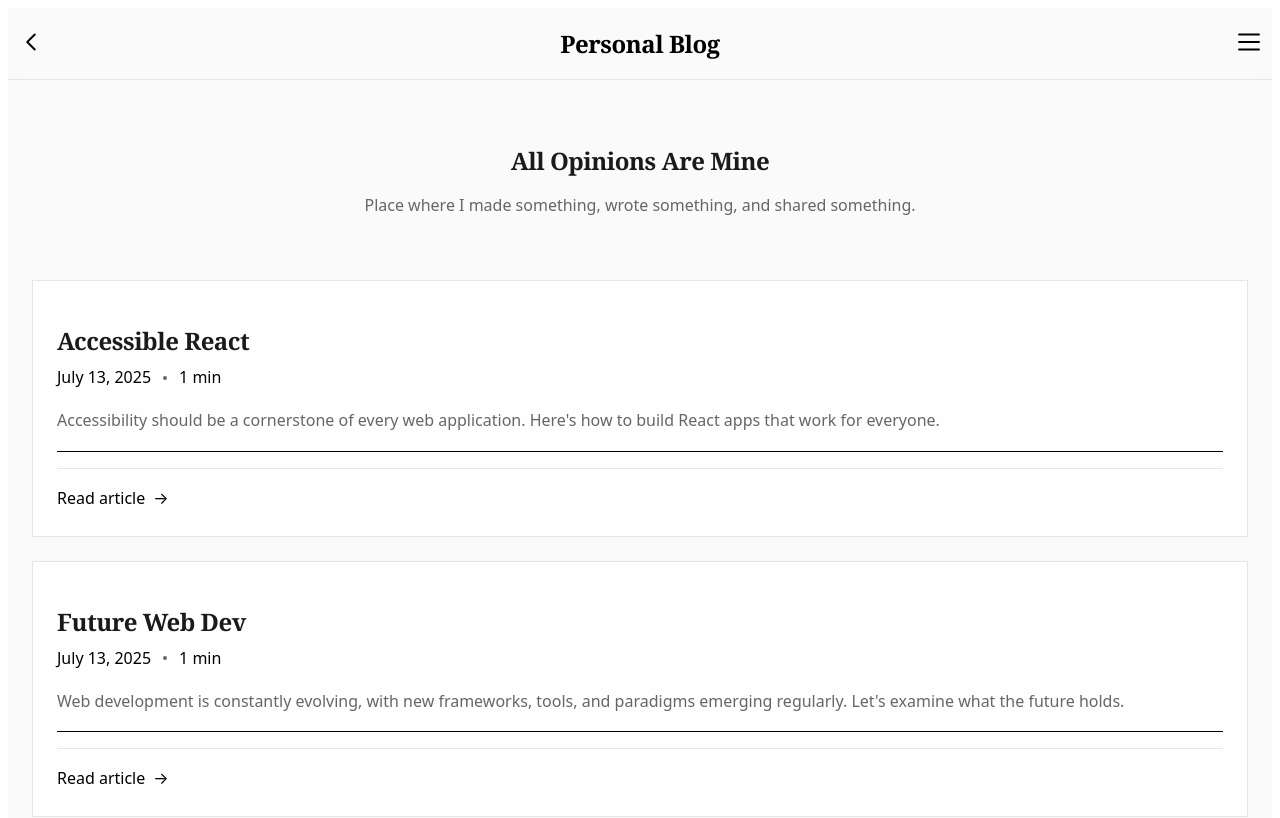
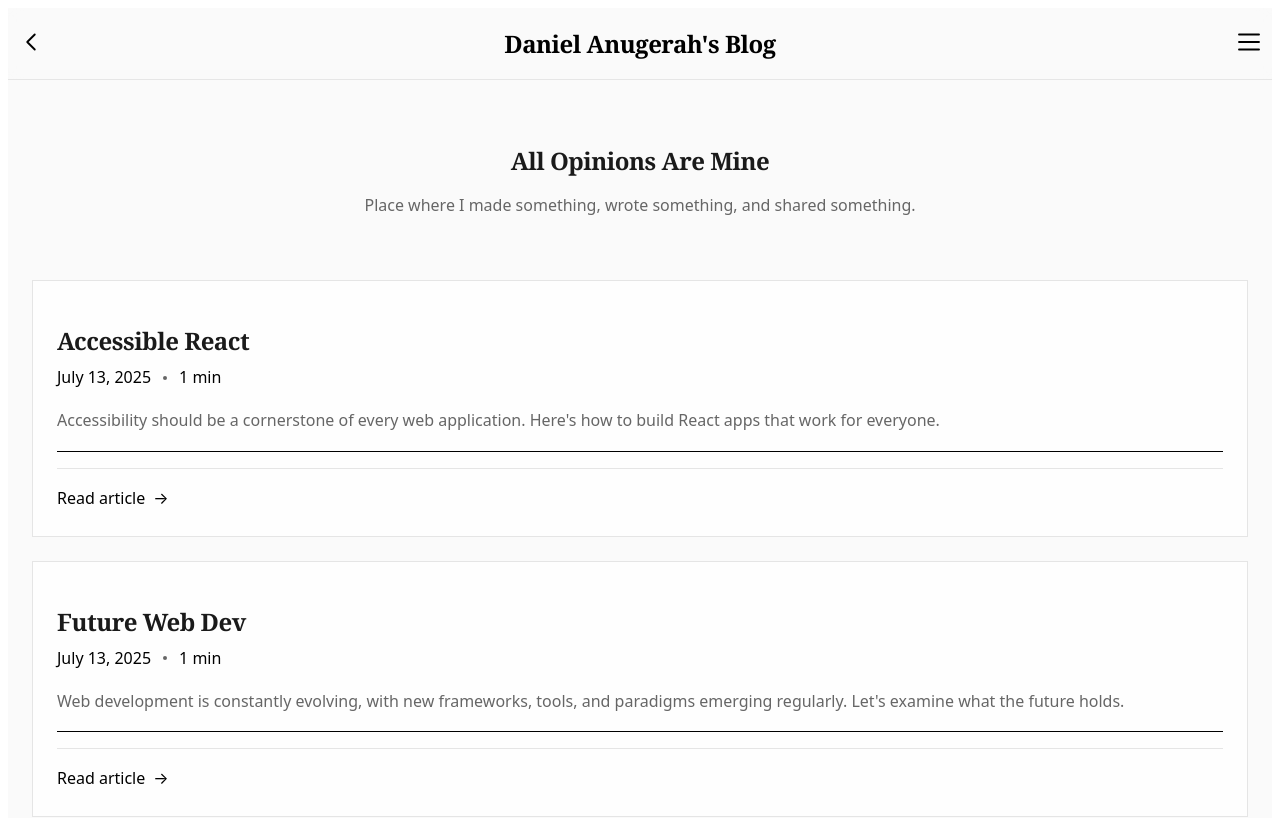
Before and after one commit to peacewalker122/personal-website, a React (Vite) app: page / in a window 1280 px wide. Shown: the top 818 px of the page. Built offline with nearby package versions, Linux system fonts and the light colour scheme.

Commit message:
feat: update title

```diff
--- a/src/components/BlogIndex.tsx
+++ b/src/components/BlogIndex.tsx
@@ -89,7 +89,7 @@ export function BlogIndex() {
           theme === "dark" ? "var(--bg-primary)" : "var(--bg-primary)",
       }}
     >
-      <NavBar title="Personal Blog" />
+      <NavBar title="Daniel Anugerah's Blog" />
       <SettingsPanel />
 
       {/* Hero Section - 25% of viewport */}
```
